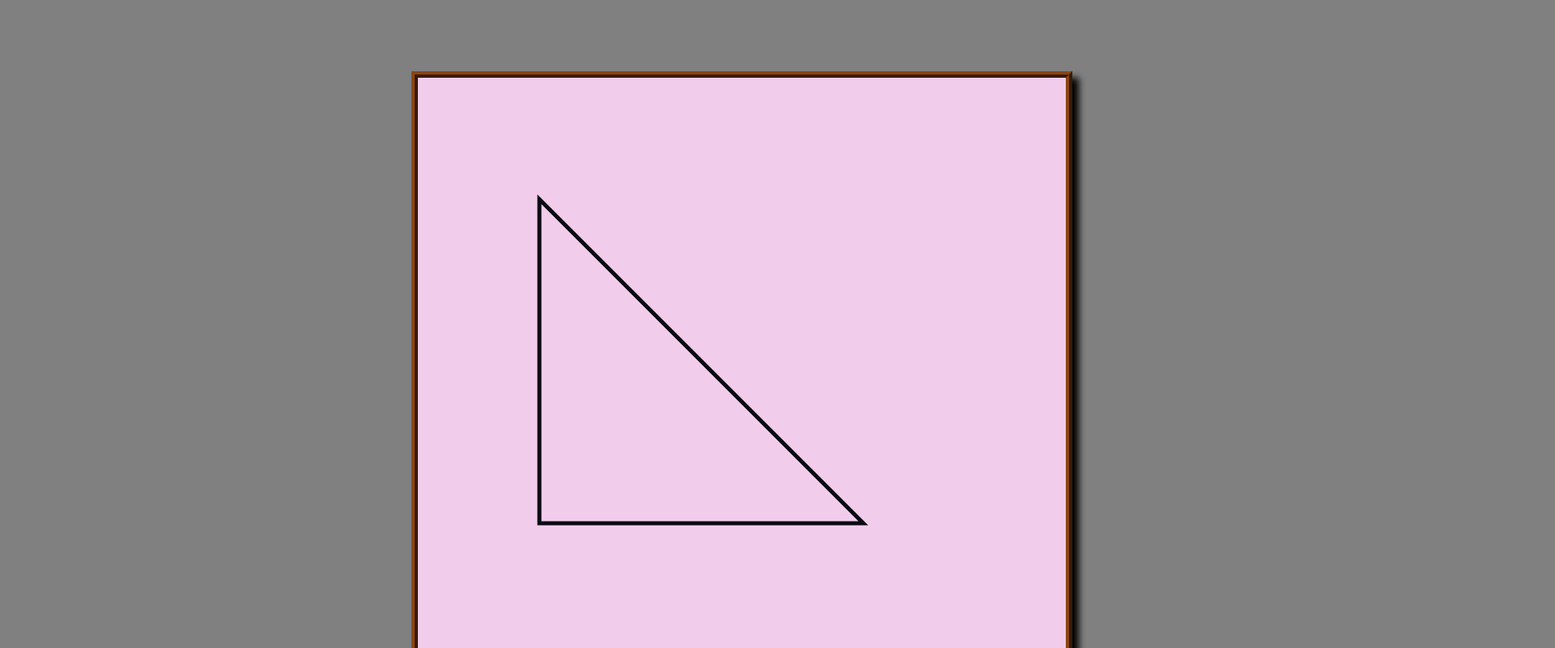
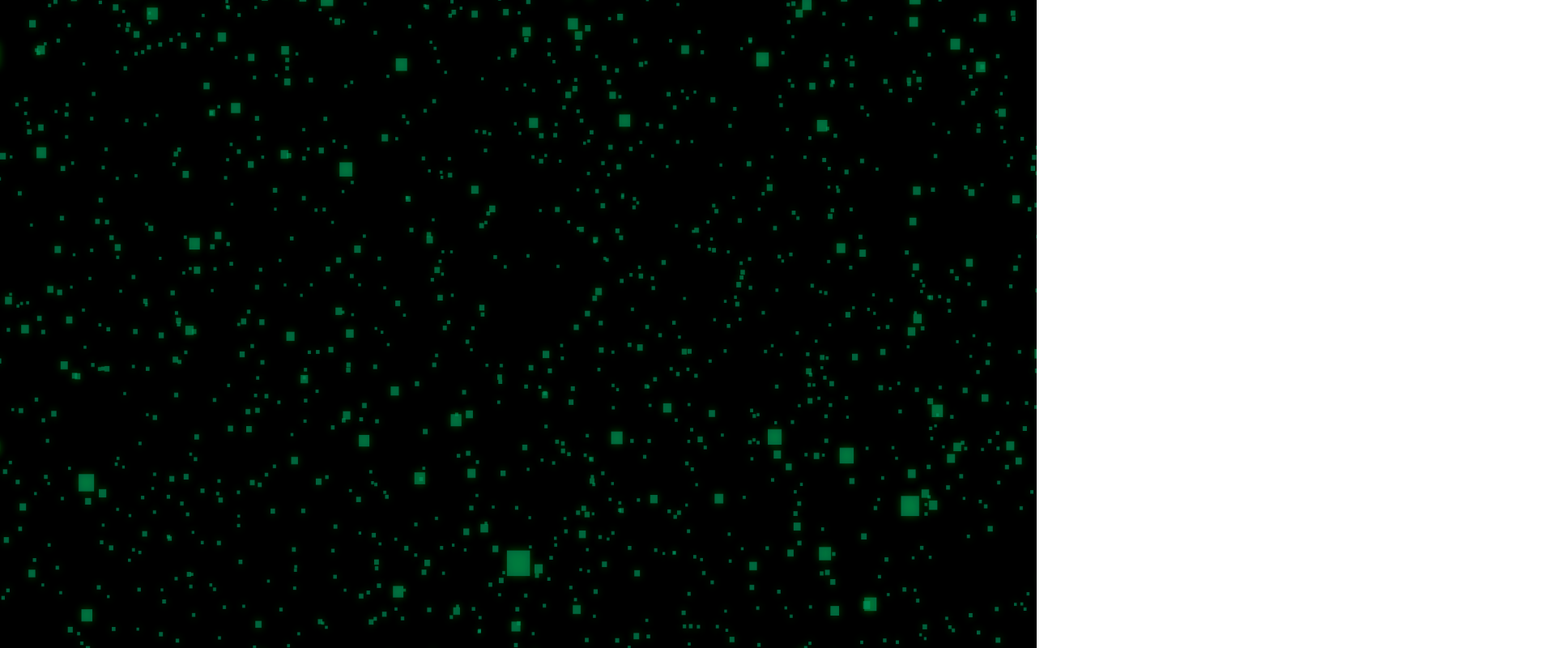
Before and after one commit to liza0058/Laba, a plain HTML site: page index.html in a window 1280 px wide. Shown: the top 800 px of the page at 81% size, 1920 px wide, since content can reach past the window. Drawn offline with Linux system fonts and the light colour scheme; animation ran at ten frames a second.

Commit message:
add laba5

```diff
--- a/css/index.css
+++ b/css/index.css
@@ -1,16 +1,11 @@
+canvas {
+    position: fixed;
+    top: 0;
+    left: 0;
+    width: 100%;
+    height: 100%;
+    background: black;
+}
 body {
-    background-color: gray;
+    overflow: hidden;
 }
-
-div {
-    position: center;
-    width: 1920px;
-    height: 1080px;
-
-}
-canvas {
-    margin-left: 500px;
-    margin-top: 80px;
-    border: 8px ridge saddlebrown;
-    filter: drop-shadow(8px 8px 4px black)
-}
--- a/index.html
+++ b/index.html
@@ -1,15 +1,13 @@
 <!DOCTYPE html>
 <html lang="en">
-<title>Picture</title>
+<title>Starfield</title>
 <head>
     <meta charset="UTF-8">
     <link rel="stylesheet" href="css/index.css">
 </head>
 <body>
-<div id="application">
-    <canvas id="canvas"></canvas>
-</div>
-<script src="js/picture.js"></script>
-
+<canvas id="canvas" width="1920" height="1080"></canvas>
+<script type="module" src="../js/starfield.js"></script>
+<script type="module" src="../js/star.js"></script>
 </body>
 </html>
--- a/js/picture.js
+++ /dev/null
@@ -1,26 +0,0 @@
-let canvas = document.getElementById('canvas');
-let ctx = canvas.getContext('2d');
-canvas.width = 800;
-canvas.height = 800;
-
-
-ctx.beginPath();
-ctx.strokeStyle = '#0A0B12';
-ctx.lineWidth = 5;
-ctx.moveTo(canvas.width / 2, canvas.height / 2);
-ctx.lineTo(Math.round(Math.random()) * (canvas.width / 2) + 150, Math.round(Math.random()) * (canvas.height / 2) + 150);
-ctx.lineTo(Math.round(Math.random()) * (canvas.width / 2) + 150, Math.round(Math.random()) * (canvas.width / 2) + 150);
-ctx.lineTo(Math.round(Math.random()) * (canvas.width / 2) + 150, Math.round(Math.random()) * (canvas.width / 2) + 150);
-ctx.lineTo(Math.round(Math.random()) * (canvas.width / 2) + 150, Math.round(Math.random()) * (canvas.width / 2) + 150);
-ctx.lineTo(Math.round(Math.random()) * (canvas.width / 2) + 150, Math.round(Math.random()) * (canvas.width / 2) + 150);
-ctx.lineTo(Math.round(Math.random()) * (canvas.width / 2) + 150, Math.round(Math.random()) * (canvas.width / 2) + 150);
-ctx.closePath();
-
-
-
-ctx.fillStyle = "#" + Math.round(Math.random() * 16777215).toString(16);
-ctx.fillRect(0,0, canvas.width, canvas.height);
-ctx.fill();
-ctx.stroke()
-
-console.log(canvas.width,canvas.height);
--- /dev/null
+++ b/js/star.js
@@ -0,0 +1,41 @@
+class Star {
+    constructor() {
+        this.canvas = document.getElementById("canvas");
+        this.ctx = this.canvas.getContext("2d");
+        this.x = Math.random() * this.canvas.width;
+        this.y = Math.random() * this.canvas.width;
+        this.z = Math.random() * this.canvas.width;
+        this.size = 5;
+        this.centerX = this.canvas.width / 2;
+        this.centerY = this.canvas.height / 2;
+        this.speed = 7;
+    }
+    move() {
+        this.z = this.z - this.speed;
+        if (this.z <= 0) {
+            this.z = this.canvas.width;
+        }
+    }
+
+    show() {
+        let x, y, s;
+        x = (this.x - this.centerX) * (this.canvas.width / this.z);
+        x = x + this.centerX;
+
+        y = (this.y - this.centerY) * (this.canvas.width / this.z);
+        y = y + this.centerY;
+
+        s = this.size * (this.canvas.width / this.z);
+
+
+        this.ctx.beginPath();
+        this.ctx.fillStyle = "#00996699";
+        this.ctx.shadowBlur = 15;
+        this.ctx.shadowColor = "green";
+        this.ctx.fillRect(x, y, s, s);
+        this.ctx.fill();
+    }
+
+}
+
+export default Star;
--- /dev/null
+++ b/js/starfield.js
@@ -0,0 +1,42 @@
+import Star from "/js/star.js";
+
+class Starfield {
+
+    constructor() {
+        this.canvas = document.getElementById("canvas");
+        this.ctx = this.canvas.getContext("2d");
+        this.canvas.width = 1920;
+        this.canvas.height = 1080;
+        this.numStars = 5700;
+        this.pushingstar = this.pushingStar();
+    }
+
+    pushingStar() {
+        let stars = [];
+        for (let i = 0; i < this.numStars; i++) {
+            stars[i] = new Star();
+        }
+        return stars;
+
+    }
+    draw() {
+        this.ctx.fillStyle = "black";
+        this.ctx.fillRect(0, 0, this.canvas.width, this.canvas.height);
+        for (let i = 0; i < this.numStars; i++) {
+            this.pushingstar[i].show();
+            this.pushingstar[i].move();
+        }
+    }
+
+    animate() {
+        this.draw();
+        window.requestAnimationFrame(() => this.animate());
+    }
+    run(){
+        this.animate();
+    }
+}
+
+
+let starfield = new Starfield();
+starfield.run();
```
Also changed, not shown: 2 other files.
